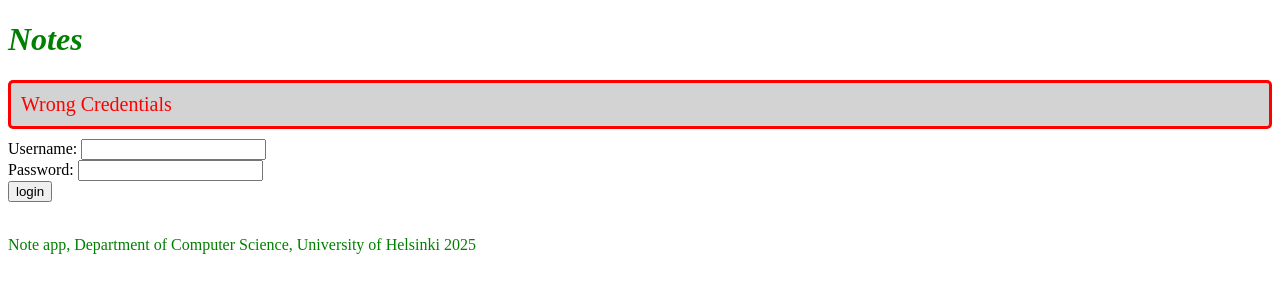
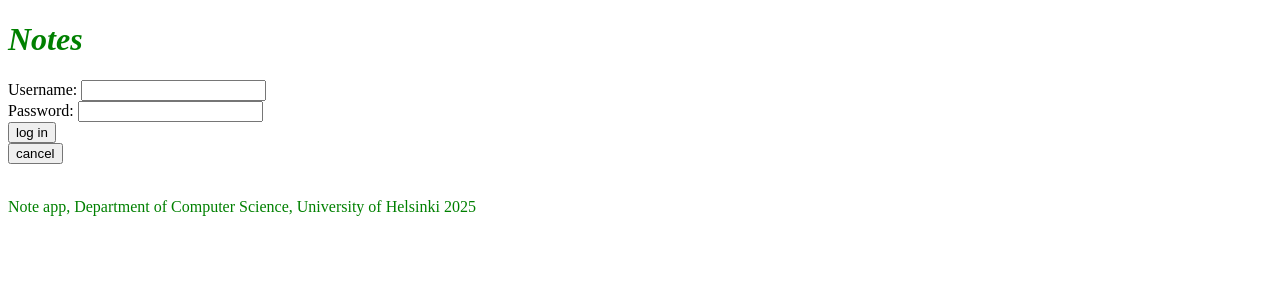
Before and after one commit to chachaa10/note-fullstack, a React (Vite) app in the folder client/: page / in a window 1280 px wide. Both pictures are taken after a click on the button "login". Shown: the top 300 px of the page. Built offline with nearby package versions, Linux system fonts and the light colour scheme; no server answers.

Commit message:
feat: add conditional rendering
feat: add conditional rendering

```diff
--- a/client/src/App.jsx
+++ b/client/src/App.jsx
@@ -1,8 +1,9 @@
 import { useEffect, useState } from 'react';
 import Footer from './components/Footer';
 import LoginForm from './components/LoginForm';
-import NoteForm from './components/NoteForm';
+import Notes from './components/Notes';
 import Notification from './components/Notification';
+import Togglable from './components/Togglable';
 import loginService from './services/login';
 import notesService from './services/notes';
 
@@ -14,6 +15,7 @@ const App = () => {
   const [username, setUsername] = useState('');
   const [password, setPassword] = useState('');
   const [user, setUser] = useState(null);
+  const [loginVisible, setLoginVisible] = useState(false);
 
   const userKeyStorage = 'user';
 
@@ -59,37 +61,40 @@ const App = () => {
   };
 
   return (
-    <div>
+    <>
       <h1>Notes</h1>
       {user && <button onClick={handleLogout}>Logout</button>}
 
+      {user === null ? (
+        <Togglable buttonLabel='login'>
           <Notification message={errorMessage} />
-
-      {user === null ? (
           <LoginForm
             handleLogin={handleLogin}
             username={username}
             setUsername={setUsername}
             password={password}
             setPassword={setPassword}
+            loginVisible={loginVisible}
+            setLoginVisible={setLoginVisible}
           />
+        </Togglable>
       ) : (
-        <div>
+        <>
           <p>{user.username} logged-in</p>
-          <NoteForm
-            showAll={showAll}
+          <Notes
+            notes={notes}
+            setNotes={setNotes}
             newNotes={newNotes}
             setNewNotes={setNewNotes}
+            showAll={showAll}
             setShowAll={setShowAll}
-            notes={notes}
-            setNotes={setNotes}
             setErrorMessage={setErrorMessage}
           />
-        </div>
+        </>
       )}
 
       <Footer />
-    </div>
+    </>
   );
 };
 
--- a/client/src/components/LoginForm.jsx
+++ b/client/src/components/LoginForm.jsx
@@ -5,8 +5,8 @@ const LoginForm = ({
   password,
   setPassword,
 }) => {
-
   return (
+    <>
       <form onSubmit={handleLogin}>
         <div className='form-group'>
           <label htmlFor='username'>Username: </label>
@@ -29,8 +29,9 @@ const LoginForm = ({
             onChange={(event) => setPassword(event.target.value)}
           />
         </div>
-      <button type='submit'>login</button>
+        <button type='submit'>log in</button>
       </form>
+    </>
   );
 };
 
--- a/client/src/components/Note.jsx
+++ b/client/src/components/Note.jsx
@@ -1,4 +1,5 @@
 const Note = ({ note, toggleImportance, deleteNote }) => {
+
   const label = note.important ? 'make not important' : 'make important';
 
   return (
--- a/client/src/components/NoteForm.jsx
+++ b/client/src/components/NoteForm.jsx
@@ -1,27 +1,9 @@
 import notesService from '../services/notes';
-import Note from './Note';
-
-const NoteForm = ({
-  showAll,
-  newNotes,
-  setNewNotes,
-  setShowAll,
-  notes,
-  setNotes,
-  setErrorMessage,
-}) => {
-  if (!notes) {
-    return null;
-  }
-
-  const notesToShow = showAll ? notes : notes.filter((note) => note.important);
-
+const NoteForm = ({ newNotes, setNewNotes, notes, setNotes }) => {
   const addNote = (event) => {
     event.preventDefault();
 
-    if (newNotes.trim() === '') {
-      return;
-    }
+    if (newNotes.trim() === '') return;
 
     const newNote = {
       content: newNotes,
@@ -34,47 +16,8 @@ const NoteForm = ({
     });
   };
 
-  const toggleImportanceOf = (id) => {
-    const note = notes.find((note) => note.id === id);
-    const changedNote = { ...note, important: !note.important };
-
-    notesService
-      .updateNotes(id, changedNote)
-      .then((returnedNote) => {
-        setNotes(notes.map((note) => (note.id === id ? returnedNote : note)));
-      })
-      .catch(() => {
-        setErrorMessage(`Note ${note.content} was already removed from server`);
-        setTimeout(() => {
-          setErrorMessage(null);
-        }, 5000);
-        setNotes(notes.filter((n) => n.id !== id));
-      });
-  };
-
-  const deleteNote = (id) => {
-    notesService.deleteNotes(id).then(() => {
-      setNotes(notes.filter((note) => note.id !== id));
-    });
-  };
-
   return (
     <>
-      <div>
-        <button onClick={() => setShowAll(!showAll)}>
-          show {showAll ? 'important' : 'all'}
-        </button>
-
-        <ul>
-          {notesToShow.map((note) => (
-            <Note
-              key={note.id}
-              note={note}
-              toggleImportance={() => toggleImportanceOf(note.id)}
-              deleteNote={() => deleteNote(note.id)}
-            />
-          ))}
-        </ul>
       <form onSubmit={addNote}>
         <input
           type='text'
@@ -83,7 +26,6 @@ const NoteForm = ({
         />
         <button type='submit'>save</button>
       </form>
-      </div>
     </>
   );
 };
--- /dev/null
+++ b/client/src/components/Notes.jsx
@@ -0,0 +1,71 @@
+import notesService from '../services/notes';
+import Note from './Note';
+import NoteForm from './NoteForm';
+
+const Notes = ({
+  showAll,
+  newNotes,
+  setNewNotes,
+  setShowAll,
+  notes,
+  setNotes,
+  setErrorMessage,
+}) => {
+  if (!notes) {
+    return null;
+  }
+
+  const toggleImportanceOf = (id) => {
+    const note = notes.find((note) => note.id === id);
+    const changedNote = { ...note, important: !note.important };
+
+    notesService
+      .updateNotes(id, changedNote)
+      .then((returnedNote) => {
+        setNotes(notes.map((note) => (note.id === id ? returnedNote : note)));
+      })
+      .catch(() => {
+        setErrorMessage(`Note ${note.content} was already removed from server`);
+        setTimeout(() => {
+          setErrorMessage(null);
+        }, 5000);
+        setNotes(notes.filter((n) => n.id !== id));
+      });
+  };
+
+  const deleteNote = (id) => {
+    notesService.deleteNotes(id).then(() => {
+      setNotes(notes.filter((note) => note.id !== id));
+    });
+  };
+
+  const notesToShow = showAll ? notes : notes.filter((note) => note.important);
+
+  return (
+    <>
+      <button onClick={() => setShowAll(!showAll)}>
+        show {showAll ? 'important' : 'all'}
+      </button>
+
+      <ul>
+        {notesToShow.map((note) => (
+          <Note
+            key={note.id}
+            note={note}
+            toggleImportance={() => toggleImportanceOf(note.id)}
+            deleteNote={() => deleteNote(note.id)}
+          />
+        ))}
+      </ul>
+
+      <NoteForm
+        newNotes={newNotes}
+        setNewNotes={setNewNotes}
+        setNotes={setNotes}
+        notes={notes}
+      />
+    </>
+  );
+};
+
+export default Notes;
--- /dev/null
+++ b/client/src/components/Togglable.jsx
@@ -0,0 +1,25 @@
+import { useState } from 'react';
+
+const Togglable = (props) => {
+  const [isVisible, setIsVisible] = useState(false);
+
+  const hideWhenVisible = { display: isVisible ? 'none' : '' };
+  const showWhenVisible = { display: isVisible ? '' : 'none' };
+
+  return (
+    <>
+      <div style={hideWhenVisible}>
+        <button onClick={() => setIsVisible(!isVisible)}>
+          {props.buttonLabel}
+        </button>
+      </div>
+
+      <div style={showWhenVisible}>
+        {props.children}
+        <button onClick={() => setIsVisible(!isVisible)}>cancel</button>
+      </div>
+    </>
+  );
+};
+
+export default Togglable;
```
Also changed, not shown: 1 other file (tests, documents, lock files or other folders). Lines whose indentation alone changed are shown as unchanged.
